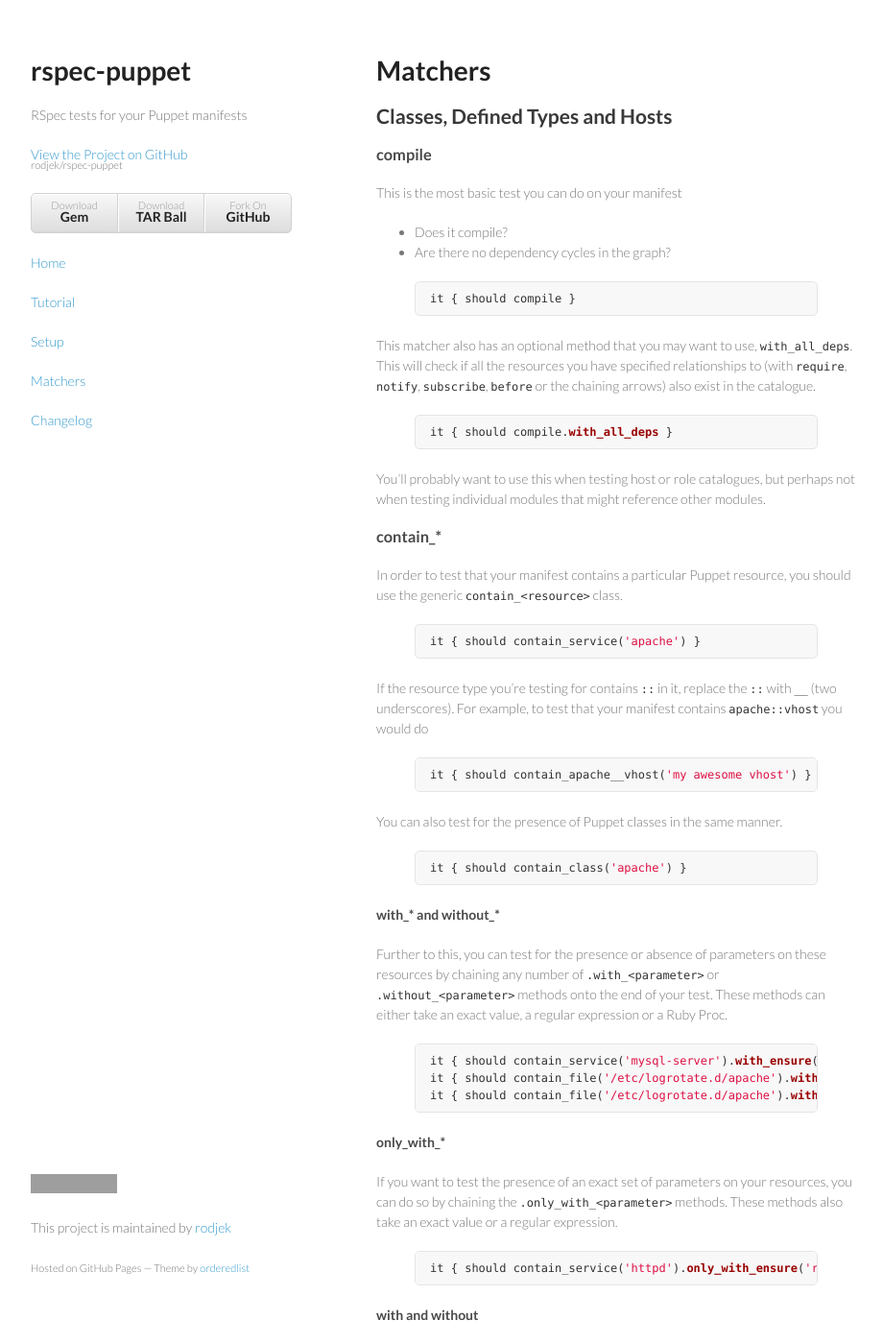
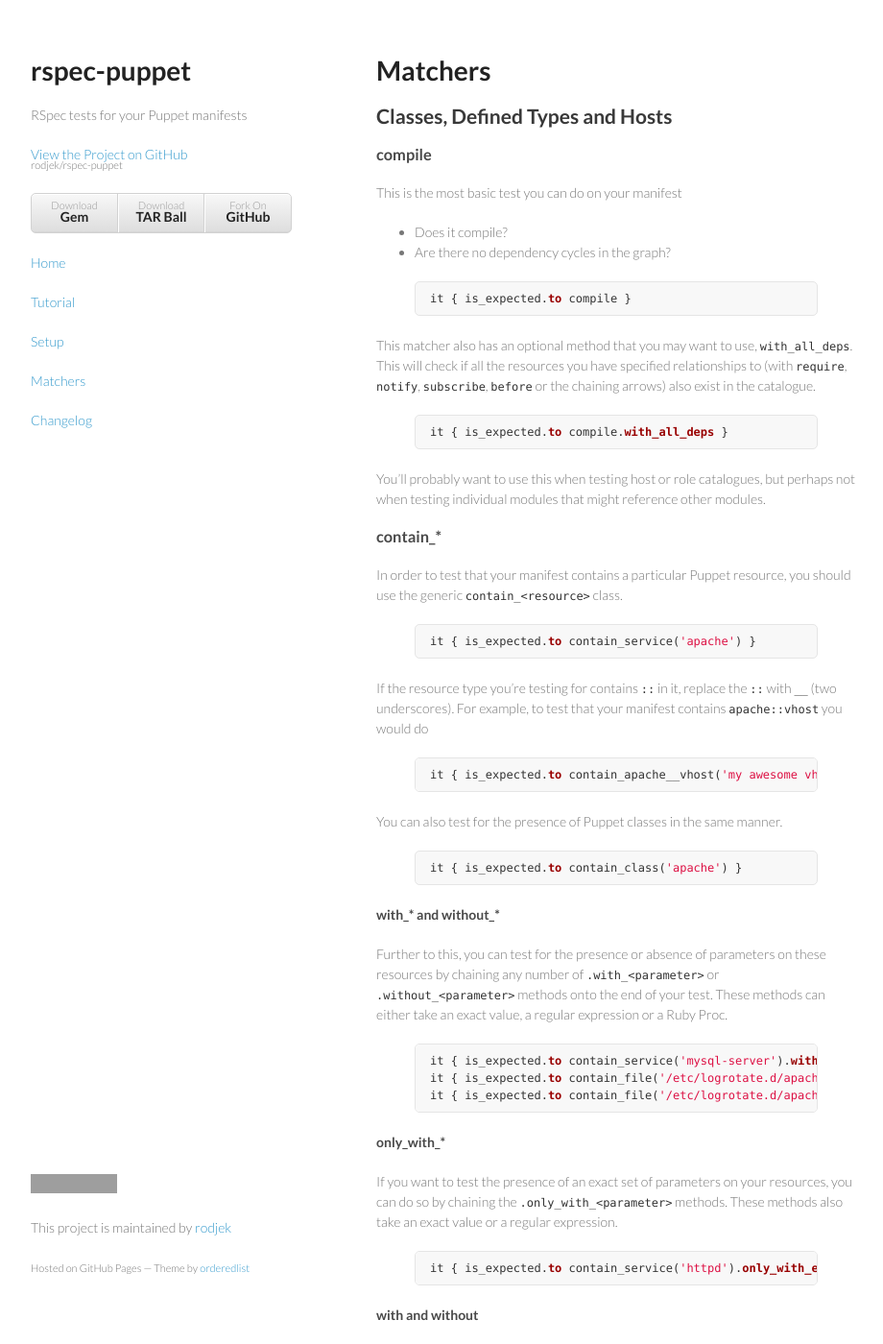
Before and after one commit to rodjek/rspec-puppet, a Jekyll site: the page built from matchers/index.md, in a window 1280 px wide and 1400 px high. Shown: the whole window at 96% size, without its empty margins (178-1098 px from the left). Built offline with Jekyll 4.4.1, drawn with Linux system fonts in a browser that asks for light colours; Markdown is read by kramdown in place of the engine named in the settings; some of the changed text lies outside the part shown; grey boxes are pictures that could not be loaded.

Commit message:
Update 'should' with 'is_expected.to'

```diff
--- a/matchers/index.md
+++ b/matchers/index.md
@@ -10,7 +10,7 @@
  * Are there no dependency cycles in the graph?
 
 {% highlight ruby %}
-it { should compile }
+it { is_expected.to compile }
 {% endhighlight %}
 
 This matcher also has an optional method that you may want to use,
@@ -19,7 +19,7 @@
 chaining arrows) also exist in the catalogue.
 
 {% highlight ruby %}
-it { should compile.with_all_deps }
+it { is_expected.to compile.with_all_deps }
 {% endhighlight %}
 
 You'll probably want to use this when testing host or role catalogues, but
@@ -30,7 +30,7 @@
 should use the generic `contain_<resource>` class.
 
 {% highlight ruby %}
-it { should contain_service('apache') }
+it { is_expected.to contain_service('apache') }
 {% endhighlight %}
 
 If the resource type you're testing for contains `::` in it, replace the `::`
@@ -38,13 +38,13 @@
 `apache::vhost` you would do
 
 {% highlight ruby %}
-it { should contain_apache__vhost('my awesome vhost') }
+it { is_expected.to contain_apache__vhost('my awesome vhost') }
 {% endhighlight %}
 
 You can also test for the presence of Puppet classes in the same manner.
 
 {% highlight ruby %}
-it { should contain_class('apache') }
+it { is_expected.to contain_class('apache') }
 {% endhighlight %}
 
 #### with\_\* and without\_\*
@@ -54,9 +54,9 @@
 either take an exact value, a regular expression or a Ruby Proc.
 
 {% highlight ruby %}
-it { should contain_service('mysql-server').with_ensure('present') }
-it { should contain_file('/etc/logrotate.d/apache').with_content(/compress/) }
-it { should contain_file('/etc/logrotate.d/apache').without_owner('root') }
+it { is_expected.to contain_service('mysql-server').with_ensure('present') }
+it { is_expected.to contain_file('/etc/logrotate.d/apache').with_content(/compress/) }
+it { is_expected.to contain_file('/etc/logrotate.d/apache').without_owner('root') }
 {% endhighlight %}
 
 #### only_with\_\*
@@ -65,7 +65,7 @@
 These methods also take an exact value or a regular expression.
 
 {% highlight ruby %}
-it { should contain_service('httpd').only_with_ensure('running') }
+it { is_expected.to contain_service('httpd').only_with_ensure('running') }
 {% endhighlight %}
 
 #### with and without
@@ -75,7 +75,7 @@
 
 {% highlight ruby %}
 it do
-  should contain_service('apache').with(
+  is_expected.to contain_service('apache').with(
     'ensure'     => 'running',
     'enable'     => 'true',
     'hasrestart' => 'true',
@@ -90,7 +90,7 @@
 
 {% highlight ruby %}
 it do
-  should contain_user('luke').only_with(
+  is_expected.to contain_user('luke').only_with(
     'ensure' => 'present',
     'uid'    => '501',
   )
@@ -102,7 +102,7 @@
 `have_resource_count` matcher.
 
 {% highlight ruby %}
-it { should have_resource_count(2) }
+it { is_expected.to have_resource_count(2) }
 {% endhighlight %}
 
 ### have_class_count
@@ -110,7 +110,7 @@
 `have_class_count` matcher for this.
 
 {% highlight ruby %}
-it { should have_class_count(1) }
+it { is_expected.to have_class_count(1) }
 {% endhighlight %}
 
 ### have\_\*\_resource\_count
@@ -123,7 +123,7 @@
 a single `logrotate::rule` resource you would do
 
 {% highlight ruby %}
-it { should have_logrotate__rule_resource_count(1) }
+it { is_expected.to have_logrotate__rule_resource_count(1) }
 {% endhighlight %}
 
 *NOTE*: when testing a class, the catalogue generated will always contain at
@@ -139,10 +139,10 @@
 chaining arrows (`->`, `~>`, `<-` and `<~`), they're all tested the same.
 
 {% highlight ruby %}
-it { should contain_file('foo').that_requires('File[bar]') }
-it { should contain_file('foo').that_comes_before('File[bar]') }
-it { should contain_file('foo').that_notifies('File[bar]') }
-it { should contain_file('foo').that_subscribes_to('File[bar]') }
+it { is_expected.to contain_file('foo').that_requires('File[bar]') }
+it { is_expected.to contain_file('foo').that_comes_before('File[bar]') }
+it { is_expected.to contain_file('foo').that_notifies('File[bar]') }
+it { is_expected.to contain_file('foo').that_subscribes_to('File[bar]') }
 {% endhighlight %}
 
 You can also test the reverse direction of the relationship, so if you have the
@@ -158,13 +158,13 @@
 You can test that `Notify[bar]` comes before `Notify[foo]`
 
 {% highlight ruby %}
-it { should contain_notify('bar').that_comes_before('Notify[foo]') }
+it { is_expected.to contain_notify('bar').that_comes_before('Notify[foo]') }
 {% endhighlight %}
 
 Or, you can test that `Notify[foo]` requires `Notify[bar]`
 
 {% highlight ruby %}
-it { should contain_notify('foo').that_requires('Notify[bar]') }
+it { is_expected.to contain_notify('foo').that_requires('Notify[bar]') }
 {% endhighlight %}
 
 ## Testing for errors
@@ -177,7 +177,7 @@
   context 'with foo => true' do
     let(:params) { {:foo => true} }
 
-    it { should compile }
+    it { is_expected.to compile }
   end
 
   context 'with foo => bar' do
@@ -185,7 +185,7 @@
 
     it do
       expect {
-        should compile
+        is_expected.to compile
       }.to raise_error(Puppet::Error, /foo must be a boolean/)
     end
   end
@@ -198,7 +198,7 @@
 `run` matcher.
 
 {% highlight ruby %}
-it { should run.with_params('foo').and_return('bar') }
+it { is_expected.to run.with_params('foo').and_return('bar') }
 {% endhighlight %}
 
 You can also test how your Puppet function fails under certain conditions using
@@ -208,18 +208,18 @@
 regular expression to `and_raise_error`
 
 {% highlight ruby %}
-it { should run.with_params().and_raise_error(/incorrect number of arguments) }
+it { is_expected.to run.with_params().and_raise_error(/incorrect number of arguments) }
 {% endhighlight %}
 
 Or, you can test for just the type of exception raised
 
 {% highlight ruby %}
-it { should run.with_params().and_raise_error(ArgumentError) }
+it { is_expected.to run.with_params().and_raise_error(ArgumentError) }
 {% endhighlight %}
 
 If you want to be thorough, you can also test for the exception type and the
 message
 
 {% highlight ruby %}
-it { should run.with_params().and_raise_error(ArgumentError, /number of arguments/) }
+it { is_expected.to run.with_params().and_raise_error(ArgumentError, /number of arguments/) }
 {% endhighlight %}
```
Also changed, not shown: tutorial/index.md (+16 -16 lines).
